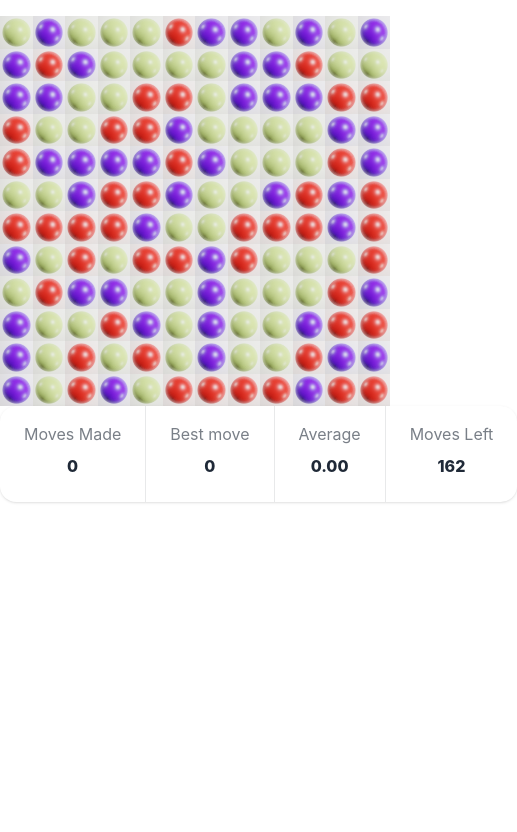
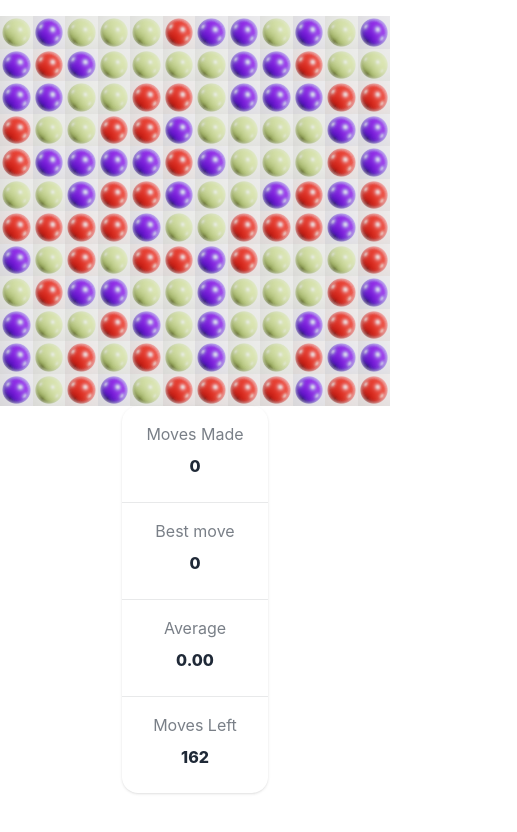
Before and after one commit to stevefaeembra/redwhiteblue, a React (Vite) app: page / in a window 390 px wide. Shown: the top 832 px of the page, 517 px wide, since content can reach past the window. Built offline with nearby package versions, Linux system fonts and the light colour scheme.

Commit message:
make stats more responsive

```diff
--- a/src/components/Board.tsx
+++ b/src/components/Board.tsx
@@ -159,7 +159,7 @@ export default function Board({}: Props) {
             {movesLeft === 0 || !movesLeft ? (
               <div>
                 <p className="font-bold text-xl">Game over</p>
-                <div className="stats shadow">
+                <div className="stats stats-vertical md:stats-horizontal shadow">
                   <div className="stat">
                     <div className="stat-title">Moves Made</div>
                     <div className="stat-value">{movesMade}</div>
@@ -184,7 +184,7 @@ export default function Board({}: Props) {
               </div>
             ) : (
               <>
-                <div className="stats shadow">
+                <div className="stats stats-vertical md:stats-horizontal shadow">
                   <div className="stat">
                     <div className="stat-title">Moves Made</div>
                     <div className="stat-value">{movesMade}</div>
```
